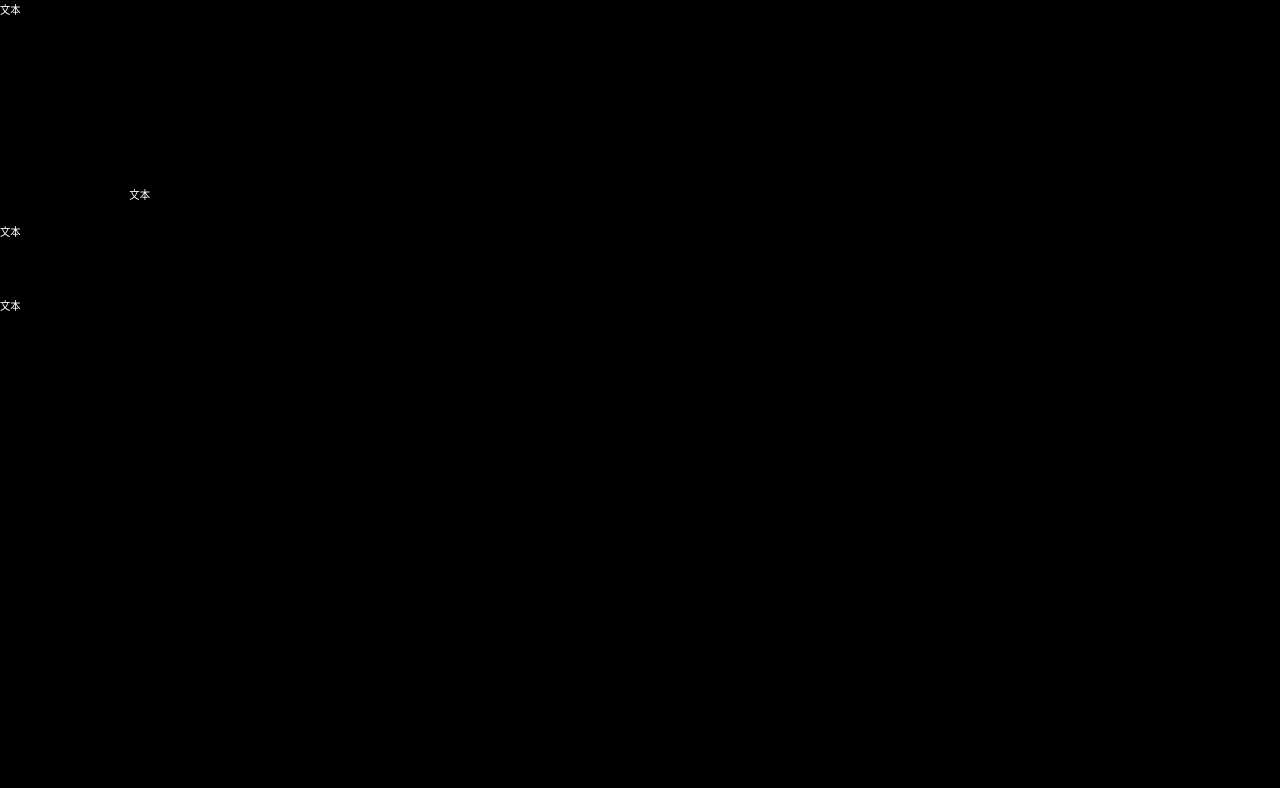
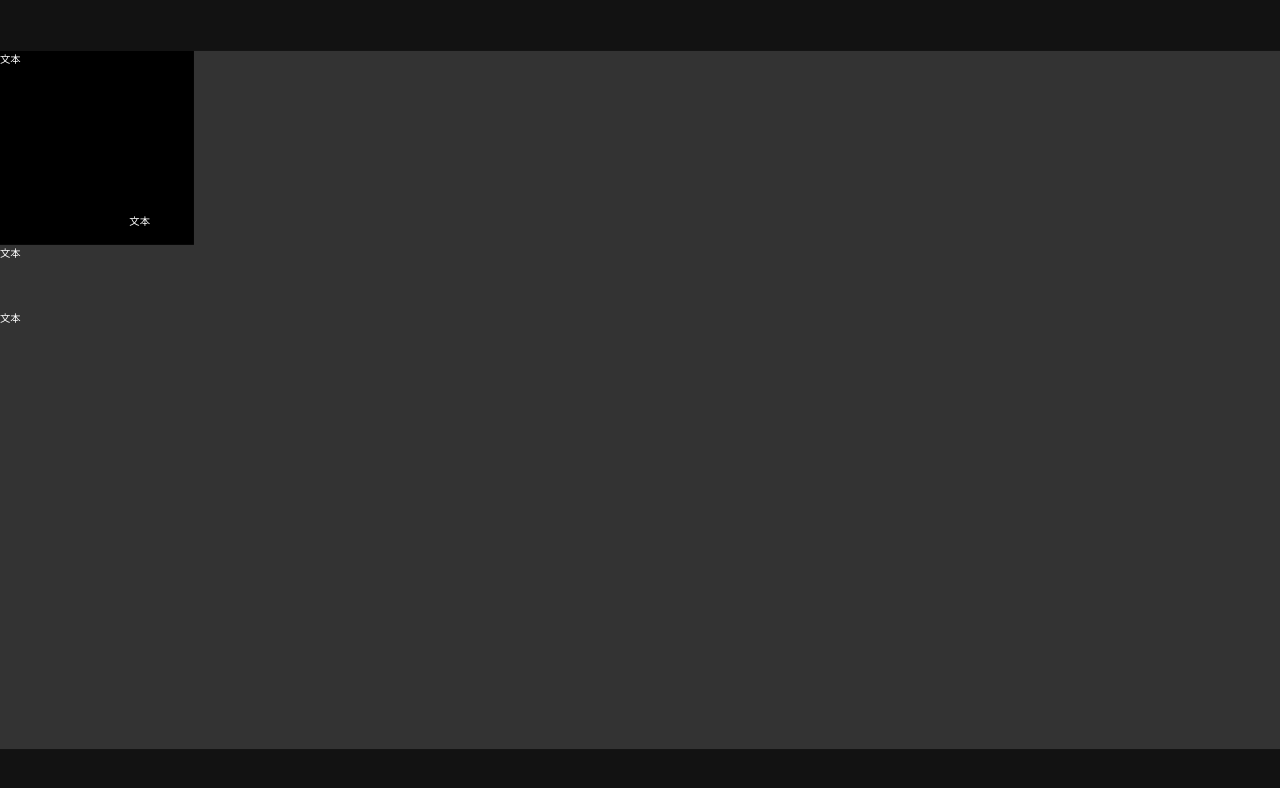
Before and after one commit to leoyuanzhe/scada, a Vue app: page /preview in a window 1280 px wide. Shown: the top 788 px of the page. Built offline with nearby package versions, Linux system fonts and the light colour scheme.

Commit message:
优化适配方式

```diff
--- a/src/App.vue
+++ b/src/App.vue
@@ -32,6 +32,7 @@ function init() {
 		container.components.push(t1);
 		container.components.push(t2);
 		c.components.push(container);
+		c.props.backgroundColor = "#333";
 		schemaStore.createRootComponent(c);
 		schemaStore.currentRootId = schemaStore.components[0].id;
 	}
--- a/src/pages/editor/components/renderer/components/RootComponent.vue
+++ b/src/pages/editor/components/renderer/components/RootComponent.vue
@@ -2,35 +2,39 @@
 import { useClient } from "@/stores/useClient";
 import { useSchema } from "@/stores/useSchema";
 import ComponentCreator from "@/components/component-creator/ComponentCreator.vue";
-import { computed } from "vue";
+import { computed, type StyleValue } from "vue";
 
 const clientStore = useClient();
 const schemaStore = useSchema();
-const styleV2 = computed(() => {
+const styleV2 = computed<StyleValue>(() => {
+	const res: StyleValue = {
+		left: "0",
+		top: "0",
+		width: schemaStore.currentRootComponent?.layout?.width + "px",
+		height: schemaStore.currentRootComponent?.layout?.height + "px",
+	};
 	if (clientStore.previewing) {
 		if (schemaStore.currentRootComponent?.layout) {
-			return {
-				width: schemaStore.currentRootComponent?.layout?.width + "px",
-				height: schemaStore.currentRootComponent?.layout?.height + "px",
-				transform:
-					"scale(" +
-					clientStore.innerWidth / schemaStore.currentRootComponent.layout.width +
-					", " +
-					clientStore.innerHeight / schemaStore.currentRootComponent.layout.height +
-					")",
-				transformOrigin: "0 0",
-			};
+			// res.transform =
+			// 	"scale(" +
+			// 	clientStore.innerWidth / schemaStore.currentRootComponent.layout.width +
+			// 	", " +
+			// 	clientStore.innerHeight / schemaStore.currentRootComponent.layout.height +
+			// 	")";
+			let ratio = clientStore.innerWidth / schemaStore.currentRootComponent.layout.width;
+			res.top = "50%";
+			res.left = "50%";
+			if (clientStore.innerHeight < schemaStore.currentRootComponent.layout.height * ratio) {
+				ratio = clientStore.innerHeight / schemaStore.currentRootComponent.layout.height;
+			}
+			res.transform = "scale(" + ratio + ") translateY(-50%) translateX(-50%)";
 		}
 	} else {
-		return {
-			left: clientStore.canvas.left + "px",
-			top: clientStore.canvas.top + "px",
-			width: schemaStore.currentRootComponent?.layout?.width + "px",
-			height: schemaStore.currentRootComponent?.layout?.height + "px",
-			transform: "scale(" + clientStore.canvas.scale + ")",
-			transformOrigin: "0 0",
-		};
+		res.transform = "scale(" + clientStore.canvas.scale + ")";
+		res.left = clientStore.canvas.left + "px";
+		res.top = clientStore.canvas.top + "px";
 	}
+	return res;
 });
 </script>
 
@@ -49,5 +53,6 @@ const styleV2 = computed(() => {
 <style scoped lang="scss">
 .root-component {
 	position: absolute;
+	transform-origin: 0 0;
 }
 </style>
```
